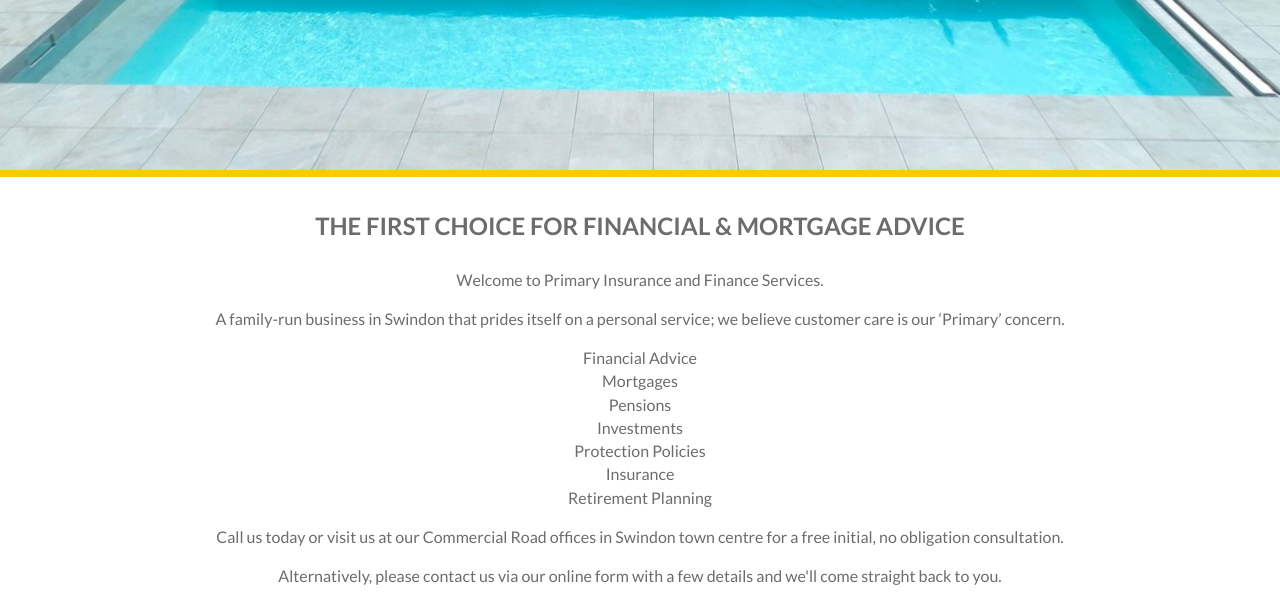
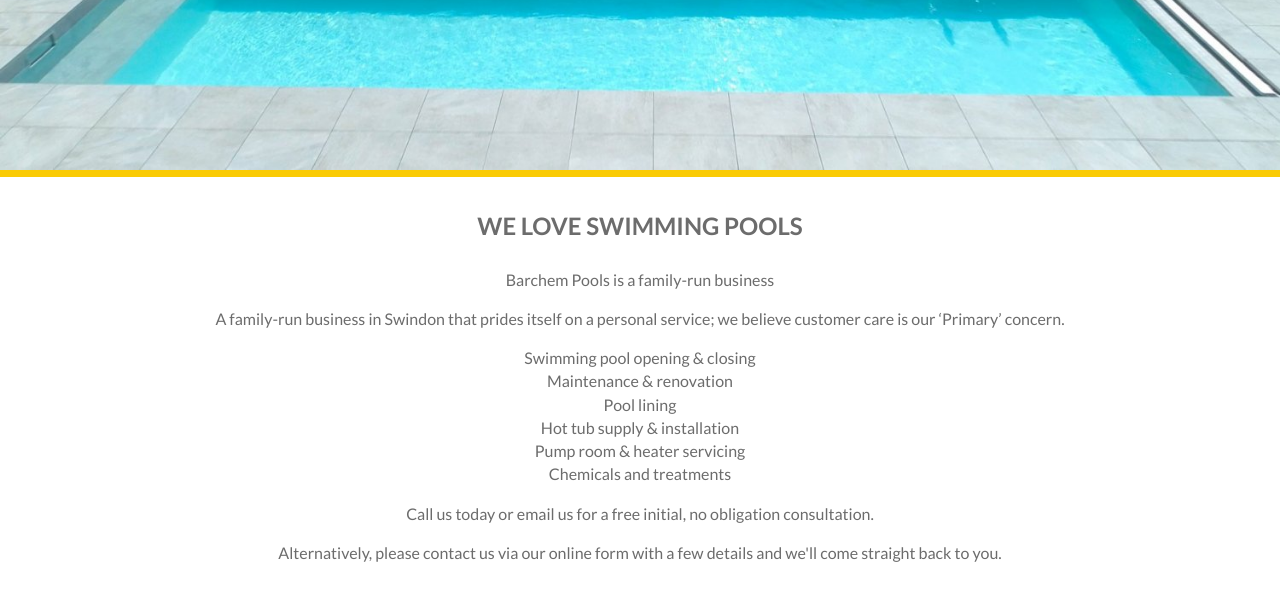
Before and after one commit to swindonweb/barchempools, a plain HTML site: page index.html in a window 1280 px wide. Shown: the part 541-1139 px from the top of the page. Drawn offline with nearby package versions, Linux system fonts and the light colour scheme.

Commit message:
Update index.html

```diff
--- a/index.html
+++ b/index.html
@@ -14,8 +14,8 @@
 
     <meta charset="UTF-8">
     <title>Barchem Pools</title>
-    <meta name="description" content="Swimming pool maintenance in Wiltshire & the Cotswolds">
-    <meta name="keywords" content="swimming pools">
+    <meta name="description" content="Swimming pool & hot tub services in Wiltshire & the Cotswolds">
+    <meta name="keywords" content="swimming pools, hot tubs">
     <meta name="viewport" content="width=device-width, initial-scale=1.0">
 
     <link rel="stylesheet" href="https://fonts.googleapis.com/css2?family=Lato:wght@400;700&display=swap">
@@ -74,23 +74,22 @@
 
     <div id="content">
 
-        <h2>The First Choice for Financial &amp; Mortgage Advice</h2>
+        <h2>We love swimming pools</h2>
 
-        <p>Welcome to Primary Insurance and Finance Services.</p>
+        <p>Barchem Pools is a family-run business</p>
         <p>A family-run business in Swindon that prides itself on a personal service; we believe customer care is our ‘Primary’ concern.</p>
 
         <ul>
-            <li>Financial Advice</li>
-            <li>Mortgages</li>
-            <li>Pensions</li>
-            <li>Investments</li>
-            <li>Protection Policies</li>
-            <li>Insurance</li>
-            <li>Retirement Planning</li>
+            <li>Swimming pool opening & closing</li>
+            <li>Maintenance & renovation</li>
+            <li>Pool lining</li>
+            <li>Hot tub supply & installation</li>
+            <li>Pump room & heater servicing</li>
+            <li>Chemicals and treatments</li>
         </ul>
 
 
-        <p>Call us today or visit us at our Commercial Road offices in Swindon town centre for a free initial, no obligation consultation.</p>
+        <p>Call us today or email us for a free initial, no obligation consultation.</p>
         <p>Alternatively, please contact us via our online form with a few details and we'll come straight back to you.</p>
 
     </div>
```
